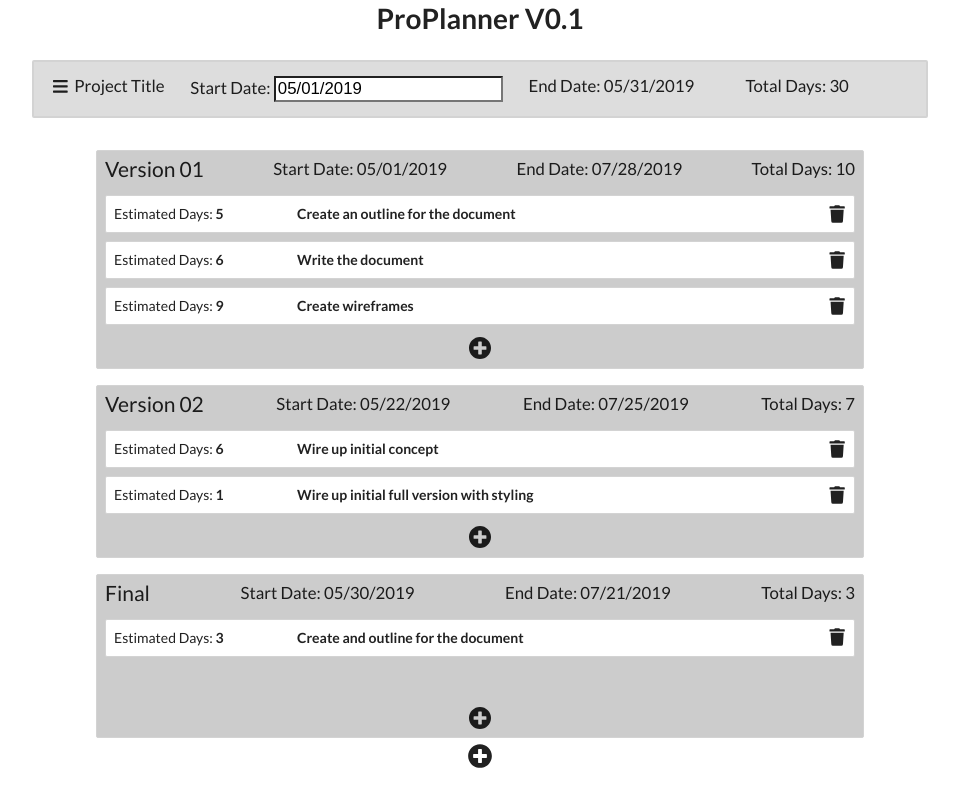
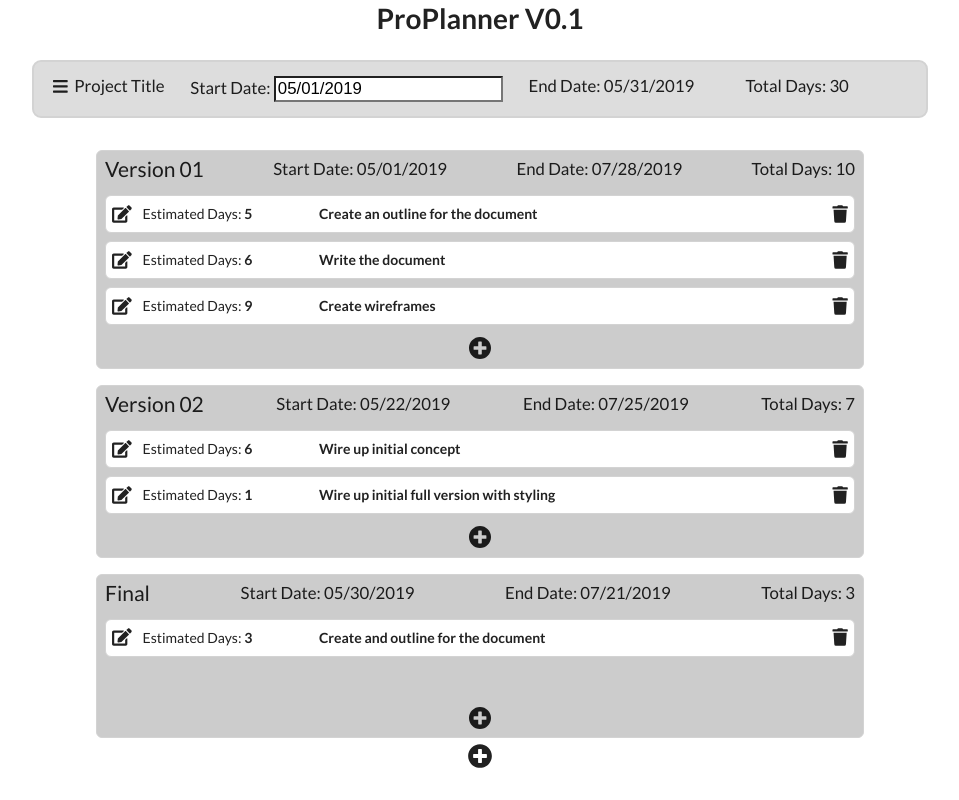
Before and after one commit to AndrewMayer/ProPlanner, a React (Create React App) app: page / in a window 1280 px wide. Shown: the whole page, without its empty margins (160-1119 px from the left). Built offline with nearby package versions, Linux system fonts and the light colour scheme.

Commit message:
added edit icon to tasks

```diff
--- a/src/Components/Header.js
+++ b/src/Components/Header.js
@@ -7,7 +7,7 @@ import DatePicker from 'react-datepicker';
 import 'react-datepicker/dist/react-datepicker.css';
 
 const MainHeader = styled.div`
-  border-radius: 2px;
+  border-radius: 9px;
   margin: 3vh auto 3vh;
   padding: 1vh 1vw;
   width: 70vw;
--- a/src/Components/Milestone.jsx
+++ b/src/Components/Milestone.jsx
@@ -10,7 +10,7 @@ const Container = styled.div`
   width: 60vw;
   border: 1px solid lightgrey;
   background-color: #ccc;
-  border-radius: 2px;
+  border-radius: 6px;
   display: flex;
   flex-direction: column;
 `;
@@ -39,7 +39,7 @@ const AddTask = styled.div`
 `;
 
 const TrashCorner = styled.div`
-padding: 0px 10px 10px 0px;
+  padding: 0px 10px 10px 0px;
 `;
 
 // const mstoneEmpty = this.props.tasks === [] ? true : false;
--- a/src/Components/task.jsx
+++ b/src/Components/task.jsx
@@ -7,15 +7,20 @@ const Container = styled.div`
   display: flex;
   justify-content: flex-start;
   border: 1px solid lightgrey;
-  border-radius: 2px;
+  border-radius: 6px;
   padding: 8px;
   margin-bottom: 8px;
   background-color: ${props => (props.isDragging ? 'lightblue' : 'white')};
 `;
 
+const IconWrap = styled.div`
+  margin-right: 1vw;
+`;
+
 const Task = props => {
-  const [isDescEdit, setIsDescEdit] = useState(false);
-  const [isEstimatedEdit, setIsEstimatedEdit] = useState(false);
+  const [isEdit, setEdit] = useState(false);
+  // const [isDescEdit, setIsDescEdit] = useState(false);
+  // const [isEstimatedEdit, setIsEstimatedEdit] = useState(false);
   const [newEstDays, setNewEstDays] = useState(props.task.estDays);
   const [newDesc, setNewDesc] = useState(props.task.description);
 
@@ -23,13 +28,16 @@ const Task = props => {
     props.deleteTask(props.task.id);
   };
 
-  const switchEstimatedEdit = () => {
-    setIsEstimatedEdit(!isEstimatedEdit);
+  const switchEdit = () => {
+    setEdit(!isEdit);
   };
+  // const switchEstimatedEdit = () => {
+  //   setIsEstimatedEdit(!isEstimatedEdit);
+  // };
 
-  const switchDescEdit = () => {
-    setIsDescEdit(!isDescEdit);
-  };
+  // const switchDescEdit = () => {
+  //   setIsDescEdit(!isDescEdit);
+  // };
 
   const renderEstimated = () => {
     return (
@@ -48,13 +56,12 @@ const Task = props => {
   };
 
   const upDateEstimatedValue = () => {
-    setIsEstimatedEdit(false);
+    setEdit(false);
     props.updateEstimatedDays(props.task.id, newEstDays, props.columnId);
   };
 
   const upDateDescValue = () => {
-    setIsDescEdit(false);
-
+    setEdit(false);
     props.updateDescription(props.task.id, newDesc);
   };
 
@@ -69,7 +76,7 @@ const Task = props => {
           onChange={e => setNewEstDays(e.target.value)}
         />
         {`  `}
-        <button onClick={switchEstimatedEdit}>X</button>
+        <button onClick={switchEdit}>X</button>
         {`  `}
         <button onClick={upDateEstimatedValue}>OK</button>
       </div>
@@ -87,7 +94,7 @@ const Task = props => {
           onChange={e => setNewDesc(e.target.value)}
         />
         {`  `}
-        <button onClick={switchDescEdit}>X</button>
+        <button onClick={switchEdit}>X</button>
         {`  `}
         <button onClick={upDateDescValue}>OK</button>
       </div>
@@ -103,17 +110,18 @@ const Task = props => {
           ref={provided.innerRef}
           isDragging={snapshot.isDragging}
         >
-          <div
-            style={{ width: '25%', textAlign: 'left' }}
-            onDoubleClick={switchEstimatedEdit}
-          >
-            {isEstimatedEdit ? editEstimated() : renderEstimated()}
+          <IconWrap>
+            <FontAwesomeIcon
+              onClick={switchEdit}
+              icon={'edit'}
+              transform="grow-4"
+            />
+          </IconWrap>
+          <div style={{ width: '25%', textAlign: 'left' }}>
+            {isEdit ? editEstimated() : renderEstimated()}
           </div>
-          <div
-            style={{ width: '73%', textAlign: 'left' }}
-            onDoubleClick={switchDescEdit}
-          >
-            {isDescEdit ? editDesc() : renderDesc()}
+          <div style={{ width: '73%', textAlign: 'left' }}>
+            {isEdit ? editDesc() : renderDesc()}
           </div>
           <div style={{ textAlign: 'right' }} onDoubleClick={removeTask}>
             <FontAwesomeIcon icon={'trash'} transform="grow-4" />
```
